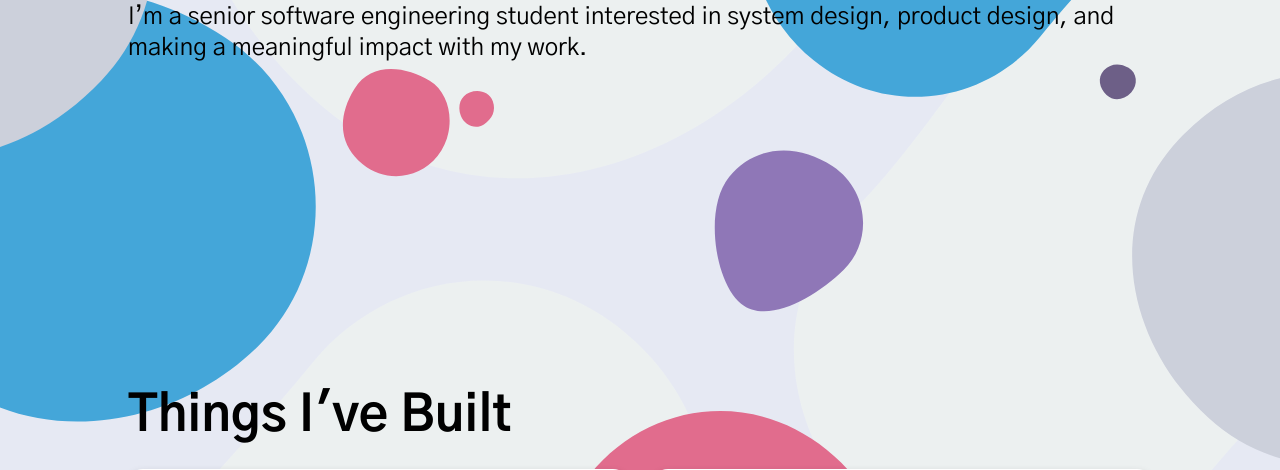
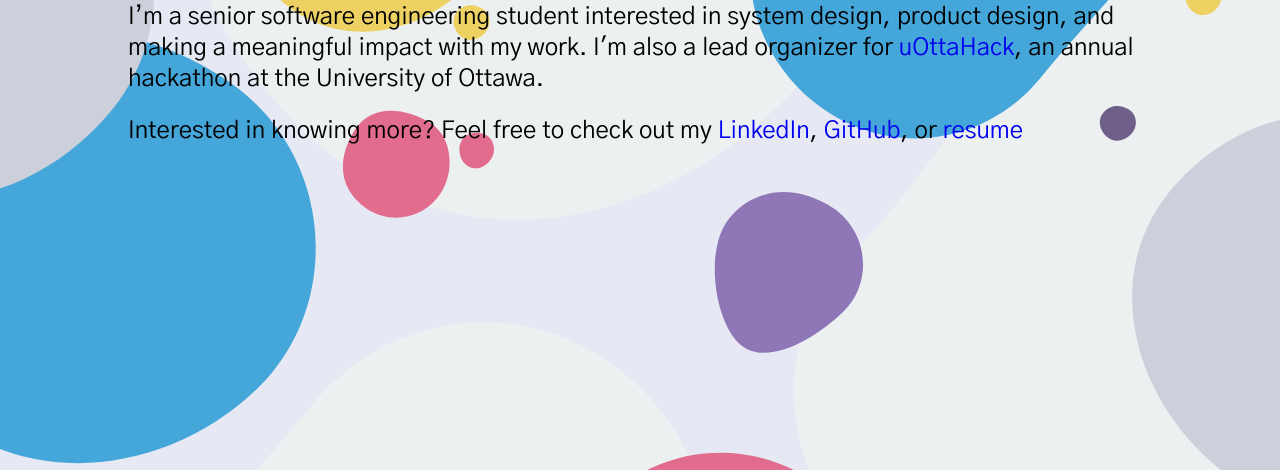
Before and after one commit to hamzabasrai/hamzabasrai.com_old, a Gatsby site in the folder site/: page / in a window 1280 px wide. Shown: the part 630-1100 px from the top of the page. Built offline with nearby package versions, Linux system fonts and the light colour scheme; Gatsby itself is replaced by a stand-in of ours; no server answers.

Commit message:
Added social links and favicon

```diff
--- a/site/gatsby-config.js
+++ b/site/gatsby-config.js
@@ -1,6 +1,6 @@
 module.exports = {
   siteMetadata: {
-    title: `Hamza Basrai.com`,
+    title: `Hamza Basrai`,
     description: `My personal website`,
     author: `Hamza Basrai`
   },
@@ -13,6 +13,13 @@ module.exports = {
         fonts: [`Roboto Mono\:300,400`, `Rubik\:300,400`, `Gothic A1\:300,400,700`],
         display: "swap"
       }
+    },
+    {
+      resolve: `gatsby-plugin-manifest`,
+      options: {
+        start_url: `/`,
+        icon: `src/images/fav.png`
+      }
     }
   ]
 };
--- a/site/src/components/Bio.js
+++ b/site/src/components/Bio.js
@@ -2,6 +2,7 @@ import React, { Component } from "react";
 import Section from "../styles/Section";
 import styled from "styled-components";
 import theme from "../styles/theme";
+import resume from "../Resume.pdf";
 const { fontSizes } = theme;
 
 const Title = styled.h1`
@@ -21,8 +22,40 @@ export class Bio extends Component {
           I'm Hamza
         </Title>
         <p>
-          I’m a senior software engineering student interested in system
-          design, product design, and making a meaningful impact with my work.
+          I’m a senior software engineering student interested in system design,
+          product design, and making a meaningful impact with my work. I'm also
+          a lead organizer for{" "}
+          <a
+            href="https://2020.uottahack.ca"
+            target="_blank"
+            rel="noopener noreferrer"
+          >
+            uOttaHack
+          </a>
+          , an annual hackathon at the University of Ottawa.
+        </p>
+        <br></br>
+        <p>
+          Interested in knowing more? Feel free to check out my{" "}
+          <a
+            href="https://linkedin.com/in/hamzabasrai"
+            target="_blank"
+            rel="noopener noreferrer"
+          >
+            LinkedIn
+          </a>
+          ,{" "}
+          <a
+            href="https://github.com/hamzabasrai"
+            target="_blank"
+            rel="noopener noreferrer"
+          >
+            GitHub
+          </a>
+          , or{" "}
+          <a href={resume} target="_blank" rel="noopener noreferrer">
+            resume
+          </a>
         </p>
       </Section>
     );
--- a/site/src/styles/Section.js
+++ b/site/src/styles/Section.js
@@ -16,7 +16,7 @@ const Section = styled.section`
   }
 
   @media screen and (min-width: 1440px) {
-    padding-top: 15%;
+    padding-top: 10%;
   }
 `;
 
```
Also changed, not shown: site/src/images/fav.png (added), 1 other file.
